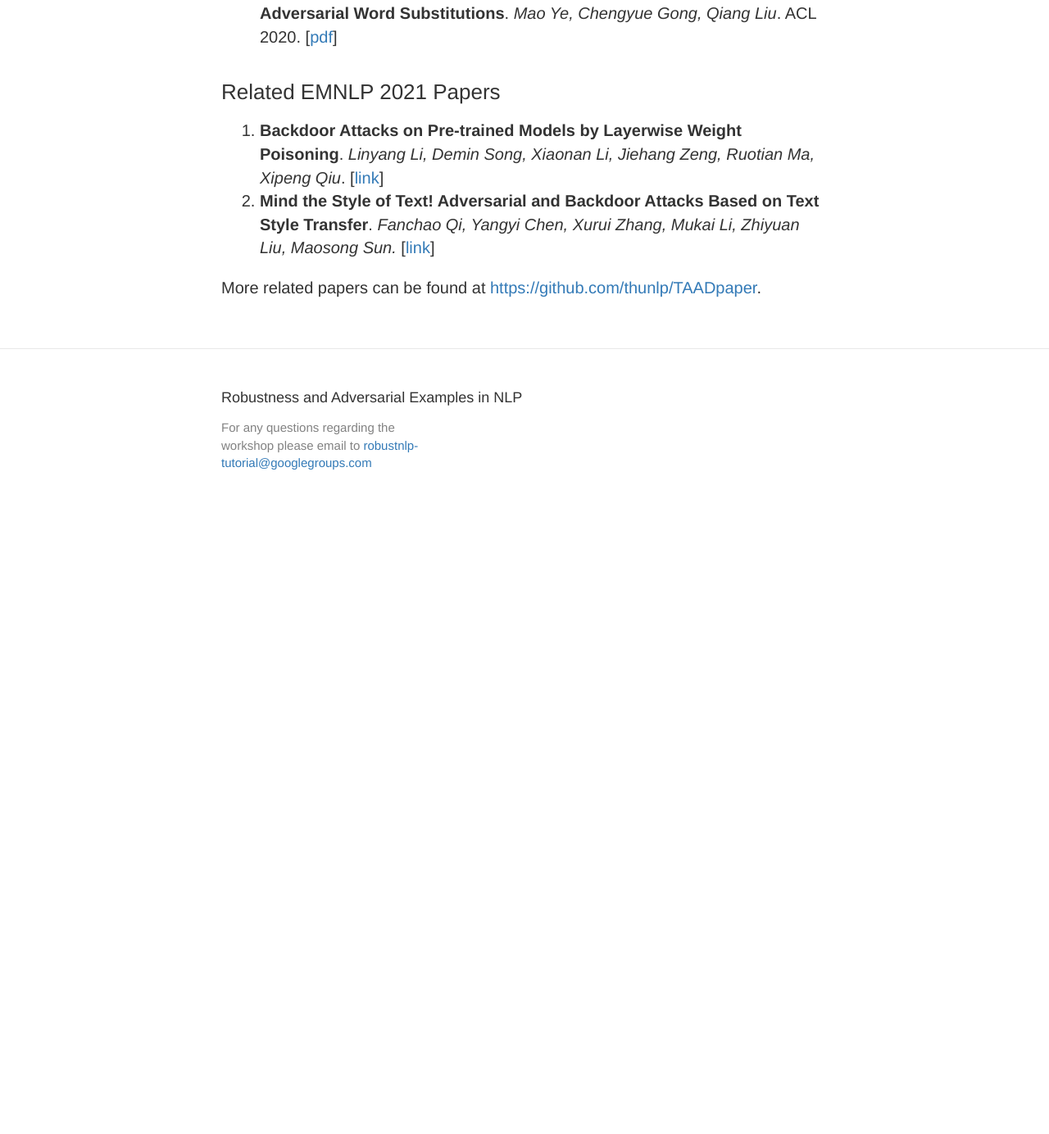
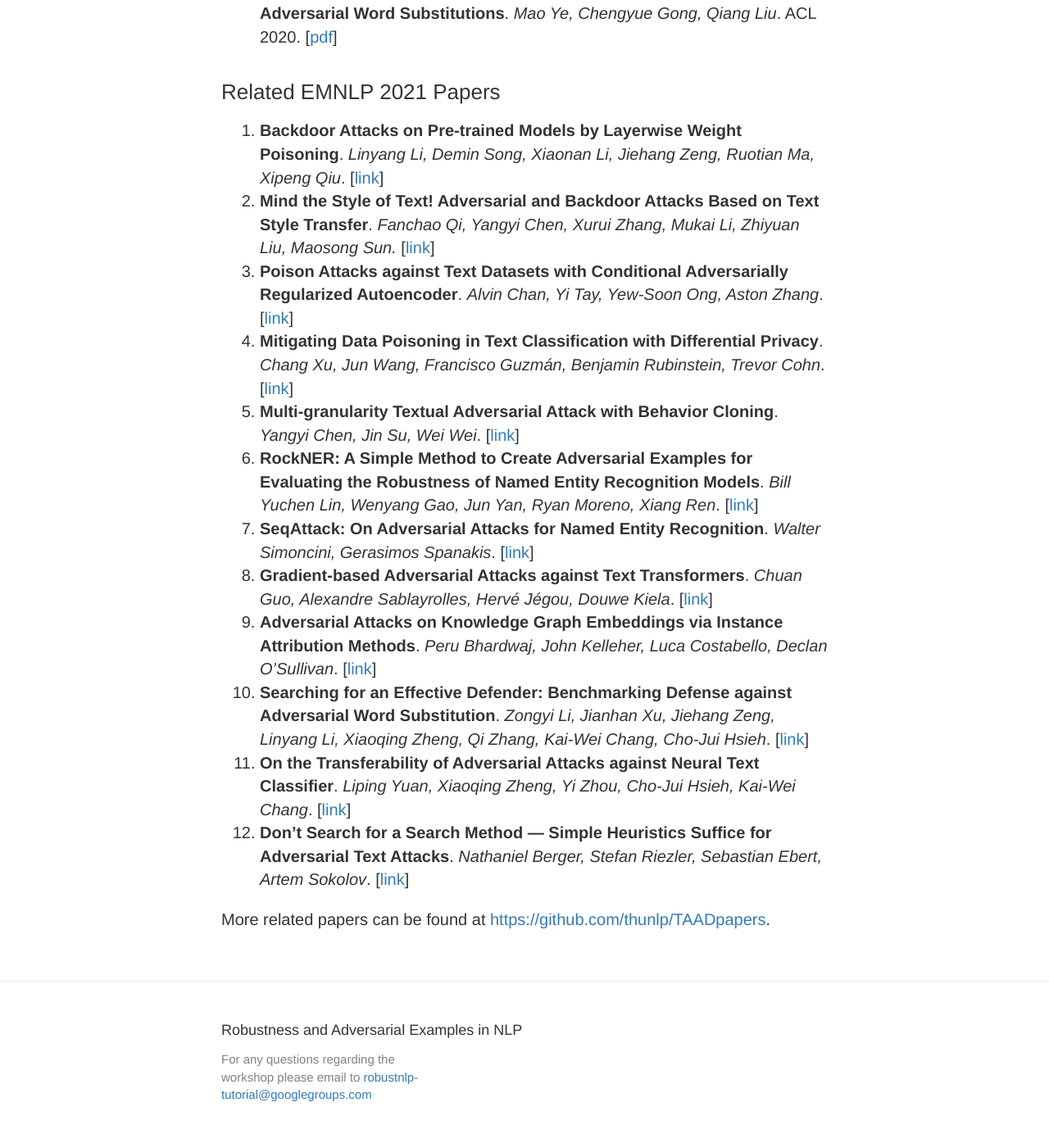
Before and after one commit to llms-robustness-2025/llms-robustness-2025.github.io, a Jekyll site: the page built from references.md, in a window 1280 px wide and 1400 px high, scrolled down 3485 px. Shown: the top 1384 px of the window at 82% size. Built offline with Jekyll 4.4.1, drawn with Linux system fonts in a browser that asks for light colours; before the commit the page ends 4115 px from its top, so only the background shows below that.

Commit message:
added bunch of emnlp 2021 papers

```diff
--- a/references.md
+++ b/references.md
@@ -57,5 +57,15 @@ permalink: /references
 ### Related EMNLP 2021 Papers
 1. **Backdoor Attacks on Pre-trained Models by Layerwise Weight Poisoning**. *Linyang Li, Demin Song, Xiaonan Li, Jiehang Zeng, Ruotian Ma, Xipeng Qiu*. [[link](https://arxiv.org/abs/2108.13888)]
 2. **Mind the Style of Text! Adversarial and Backdoor Attacks Based on Text Style Transfer**. *Fanchao Qi, Yangyi Chen, Xurui Zhang, Mukai Li, Zhiyuan Liu, Maosong Sun.* [[link](https://aclanthology.org/2021.emnlp-main.374.pdf)]
+3. **Poison Attacks against Text Datasets with Conditional Adversarially Regularized Autoencoder**. *Alvin Chan, Yi Tay, Yew-Soon Ong, Aston Zhang*. [[link](https://aclanthology.org/2020.findings-emnlp.373/)]
+4. **Mitigating Data Poisoning in Text Classification with Differential Privacy**. *Chang Xu, Jun Wang, Francisco Guzmán, Benjamin Rubinstein, Trevor Cohn*. [[link](https://aclanthology.org/2021.findings-emnlp.369/)]
+5. **Multi-granularity Textual Adversarial Attack with Behavior Cloning**. *Yangyi Chen, Jin Su, Wei Wei*. [[link](https://aclanthology.org/2021.emnlp-main.371/)]
+6. **RockNER: A Simple Method to Create Adversarial Examples for Evaluating the Robustness of Named Entity Recognition Models**. *Bill Yuchen Lin, Wenyang Gao, Jun Yan, Ryan Moreno, Xiang Ren*. [[link](https://aclanthology.org/2021.emnlp-main.302/)]
+7. **SeqAttack: On Adversarial Attacks for Named Entity Recognition**. *Walter Simoncini, Gerasimos Spanakis*. [[link](https://aclanthology.org/2021.emnlp-demo.35/)]
+8. **Gradient-based Adversarial Attacks against Text Transformers**. *Chuan Guo, Alexandre Sablayrolles, Hervé Jégou, Douwe Kiela*. [[link](https://aclanthology.org/2021.emnlp-main.464/)]
+9. **Adversarial Attacks on Knowledge Graph Embeddings via Instance Attribution Methods**. *Peru Bhardwaj, John Kelleher, Luca Costabello, Declan O’Sullivan*. [[link](https://aclanthology.org/2021.emnlp-main.648/)]
+10. **Searching for an Effective Defender: Benchmarking Defense against Adversarial Word Substitution**. *Zongyi Li, Jianhan Xu, Jiehang Zeng, Linyang Li, Xiaoqing Zheng, Qi Zhang, Kai-Wei Chang, Cho-Jui Hsieh*. [[link](https://aclanthology.org/2021.emnlp-main.251/)]
+11. **On the Transferability of Adversarial Attacks against Neural Text Classifier**. *Liping Yuan, Xiaoqing Zheng, Yi Zhou, Cho-Jui Hsieh, Kai-Wei Chang*. [[link](https://aclanthology.org/2021.emnlp-main.121/)]
+12. **Don’t Search for a Search Method — Simple Heuristics Suffice for Adversarial Text Attacks**. *Nathaniel Berger, Stefan Riezler, Sebastian Ebert, Artem Sokolov*. [[link](https://aclanthology.org/2021.emnlp-main.647/)]
 
-More related papers can be found at [https://github.com/thunlp/TAADpaper](https://github.com/thunlp/TAADpapers).
+More related papers can be found at [https://github.com/thunlp/TAADpapers](https://github.com/thunlp/TAADpapers).
```
